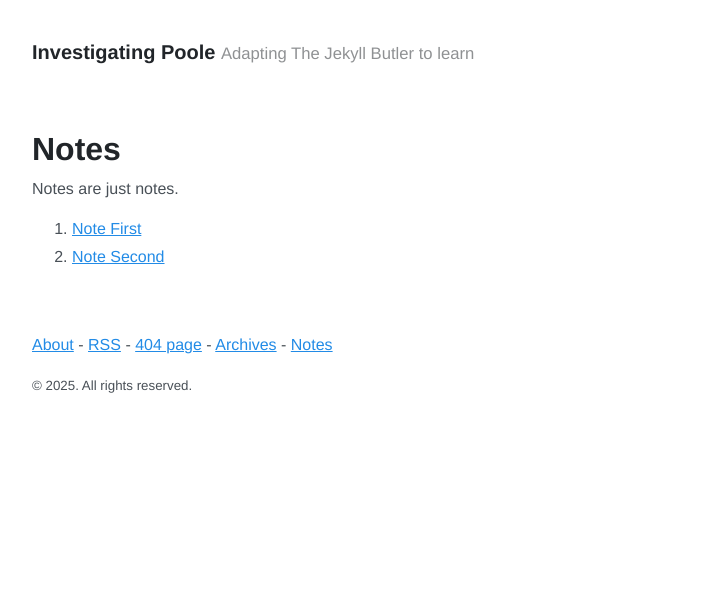
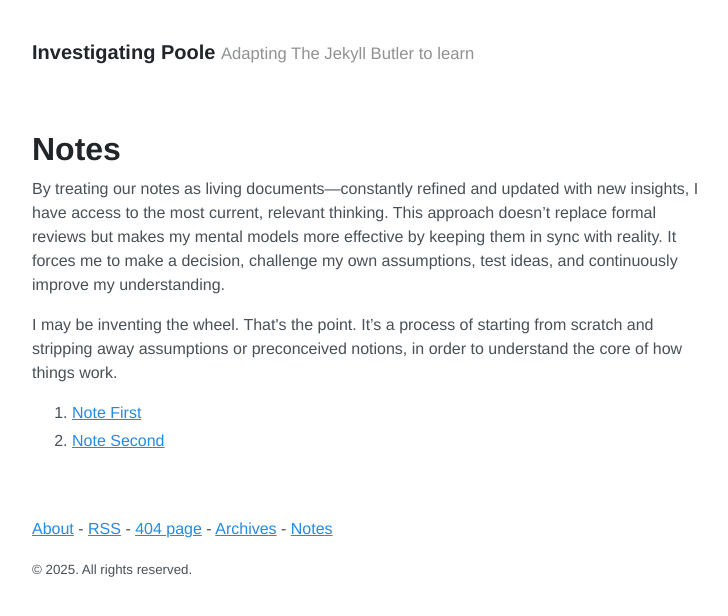
Before and after one commit to akmolteni/gju, a Jekyll site: the page built from notes.md, in a window 1280 px wide. Shown: the top 616 px of the page, without its empty margins (272-1000 px from the left). Built offline with Jekyll 4.4.1, drawn with Linux system fonts in a browser that asks for light colours.

Commit message:
Update notes.md

```diff
--- a/notes.md
+++ b/notes.md
@@ -4,7 +4,13 @@ title: Notes
 ---
 
 <p>
-	Notes are just notes.
+	By treating our notes as living documents—constantly refined and updated with new insights, I have access to the most current, relevant thinking.
+	This approach doesn’t replace formal reviews but makes my mental models more effective by keeping them in sync with reality.
+	It forces me to make a decision, challenge my own assumptions, test ideas, and continuously improve my understanding.
+</p>
+<p>
+	I may be inventing the wheel. That's the point. It’s a process of starting from scratch and stripping away assumptions
+	or preconceived notions, in order to understand the core of how things work.
 </p>
 
 <ol>
```
